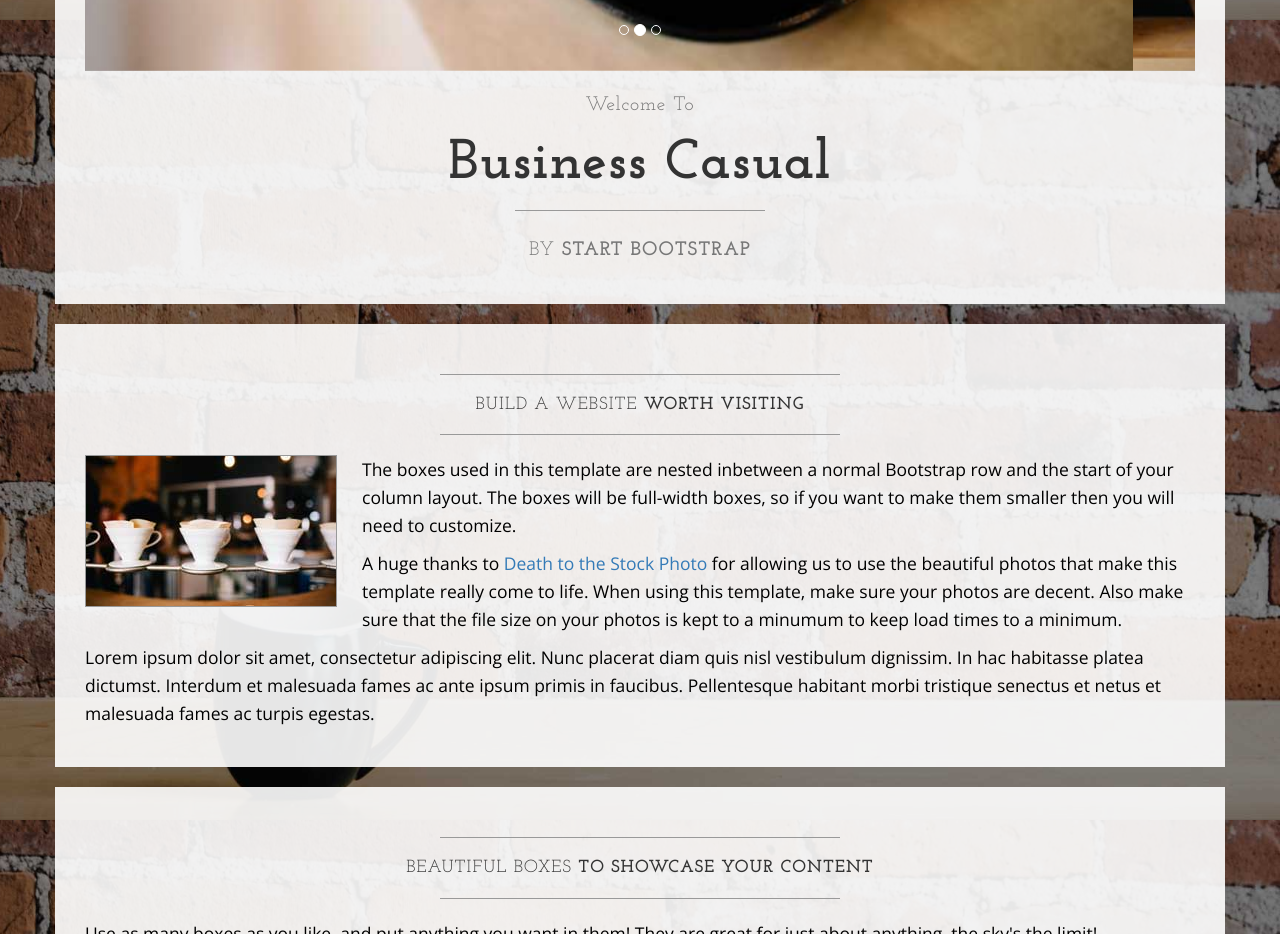
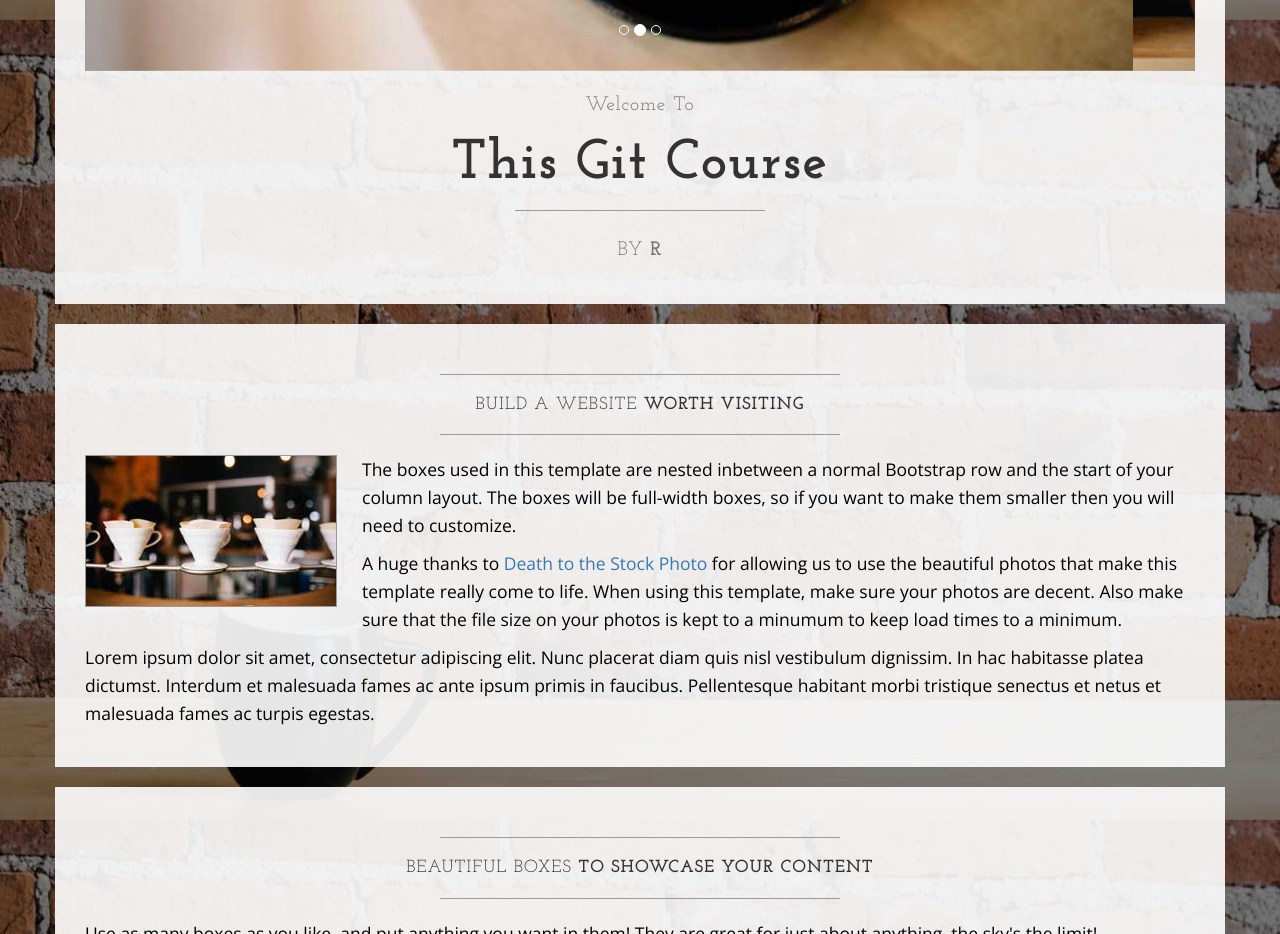
Before and after one commit to rspatz/Learnable-Git-Course, a plain HTML site: page index.html in a window 1280 px wide. Shown: the part 780-1714 px from the top of the page. Drawn offline with nearby package versions, Linux system fonts and the light colour scheme.

Commit message:
Changed items after carousel

```diff
--- a/index.html
+++ b/index.html
@@ -108,11 +108,11 @@
                     <h2 class="brand-before">
                         <small>Welcome to</small>
                     </h2>
-                    <h1 class="brand-name">Business Casual</h1>
+                    <h1 class="brand-name">This Git Course</h1>
                     <hr class="tagline-divider">
                     <h2>
                         <small>By
-                            <strong>Start Bootstrap</strong>
+                            <strong>R</strong>
                         </small>
                     </h2>
                 </div>
```
